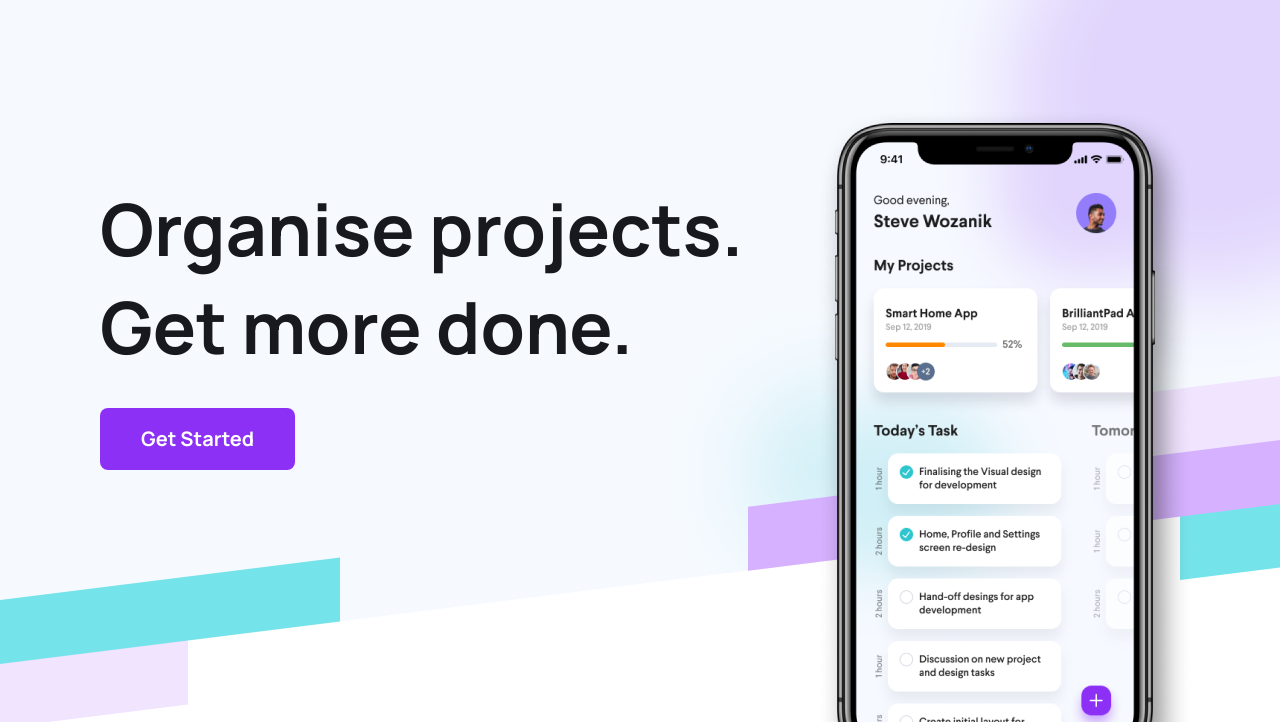
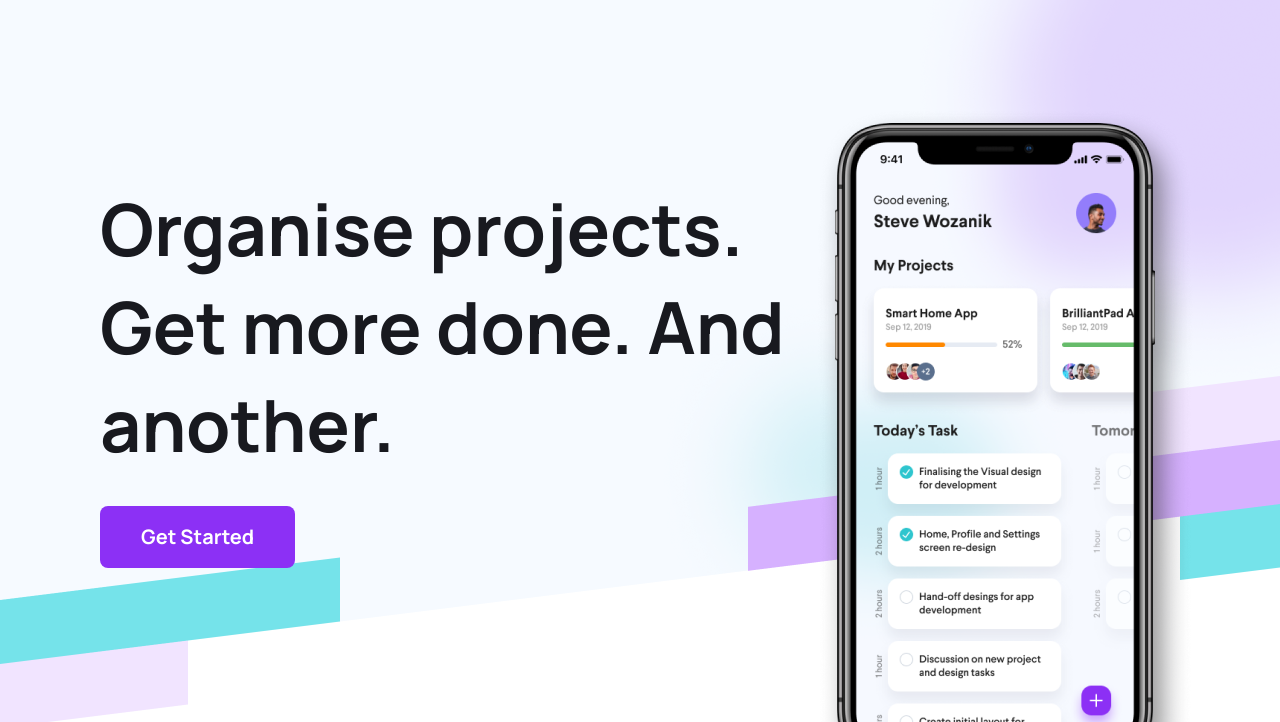
Before and after one commit to tumenbaevabai/landify, a plain HTML site: page index.html in a window 1280 px wide. Shown: the part 78-800 px from the top of the page. Drawn offline with Linux system fonts and the light colour scheme.

Commit message:
change hero title

```diff
--- a/index.html
+++ b/index.html
@@ -36,7 +36,7 @@
         <div class="container hero-container">
             <div class="hero-content">
                 <h1 class="content-title">Organise projects.
-                    Get more done.</h1>
+                    Get more done. And another.</h1>
                 <a href="#" class="content-btn">Get Started</a>
             </div>
             <div class="hero-img">
```
